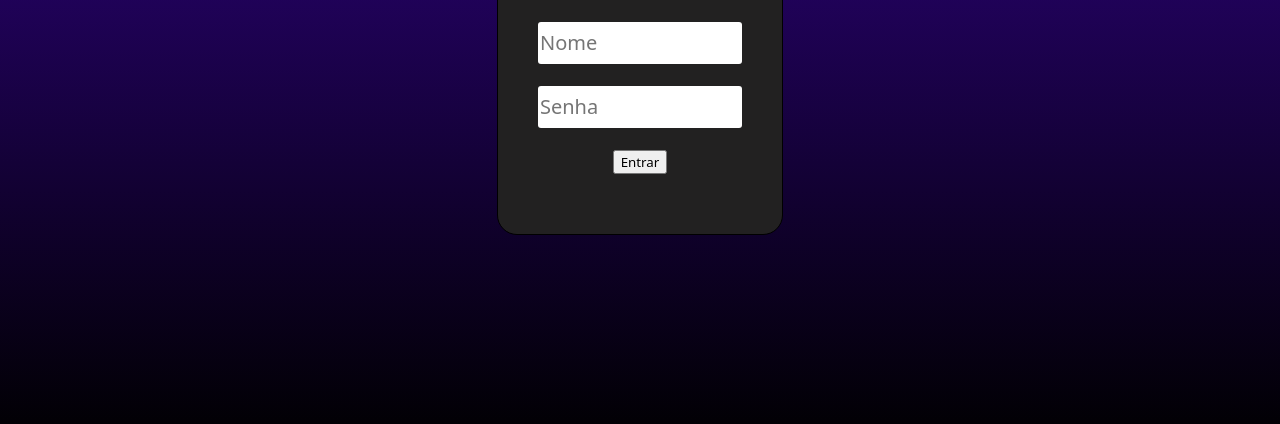
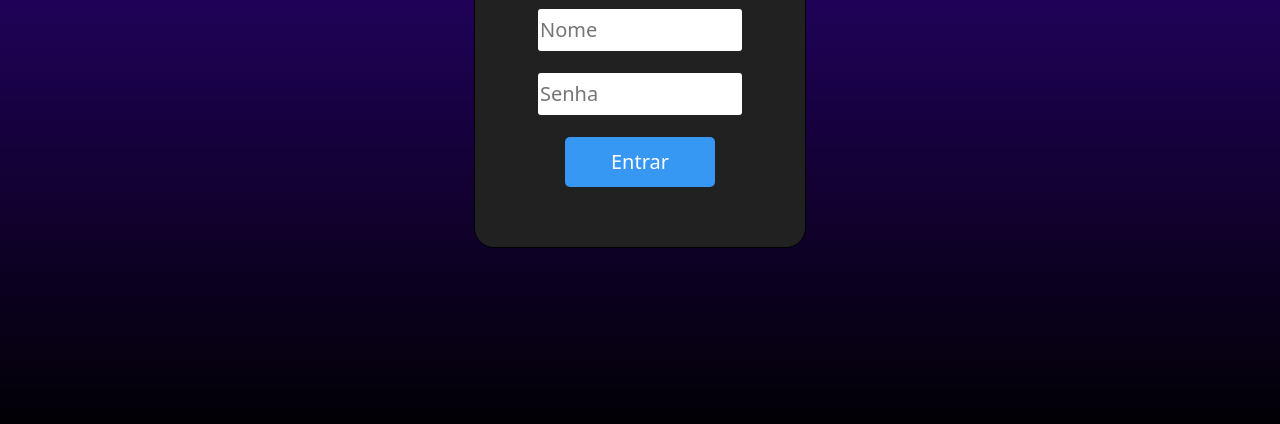
Before and after one commit to Haag36/login, a plain HTML site: page index.html in a window 1280 px wide. Shown: the part 352-776 px from the top of the page. Drawn offline with Linux system fonts and the light colour scheme.

Commit message:
st botao

```diff
--- a/style.css
+++ b/style.css
@@ -60,7 +60,7 @@ body {
 
 }
 
-.botão {
+.botao {
     width: 150px;
     height: 50px;
     font-size: 20px;
```
